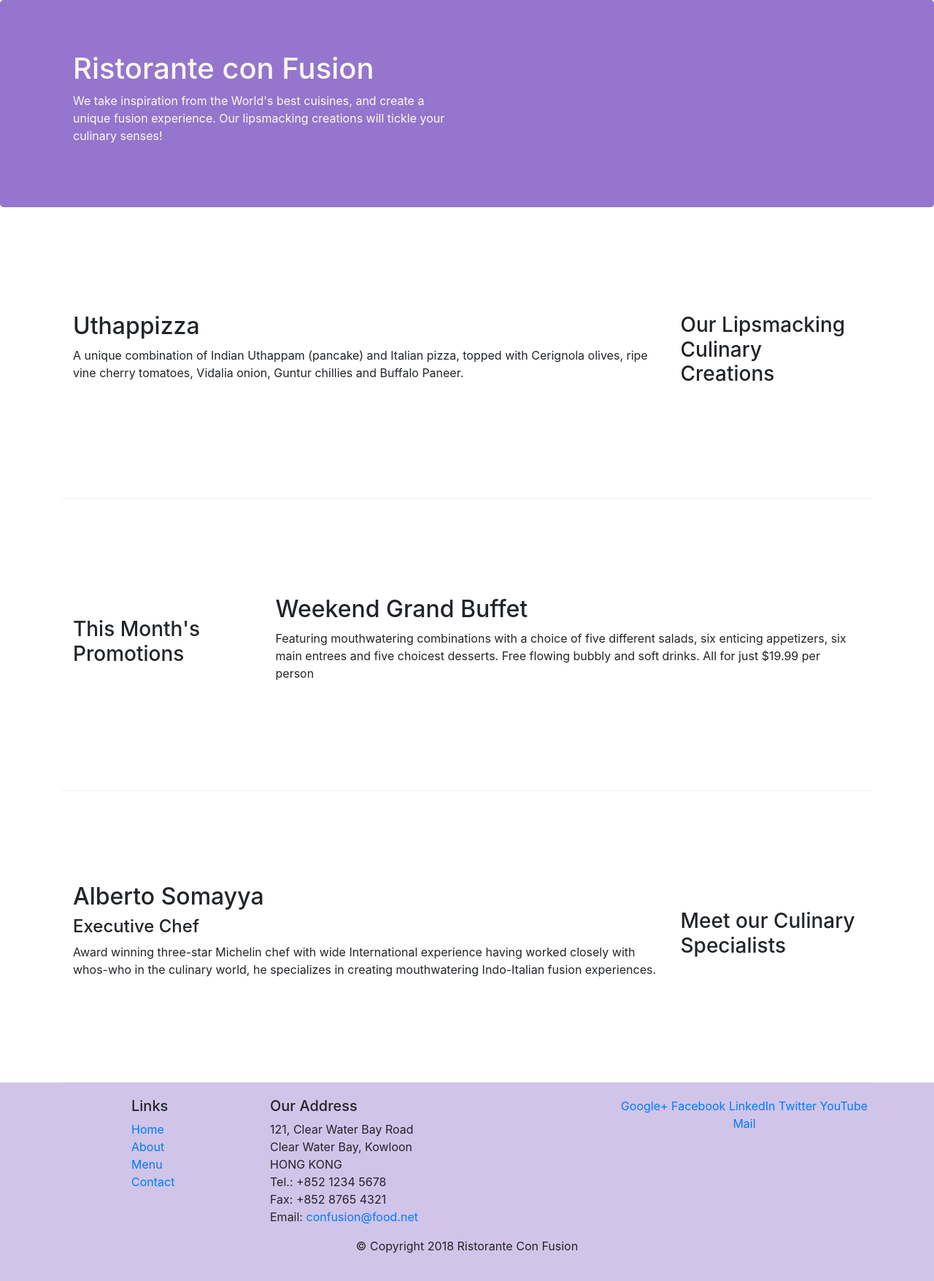
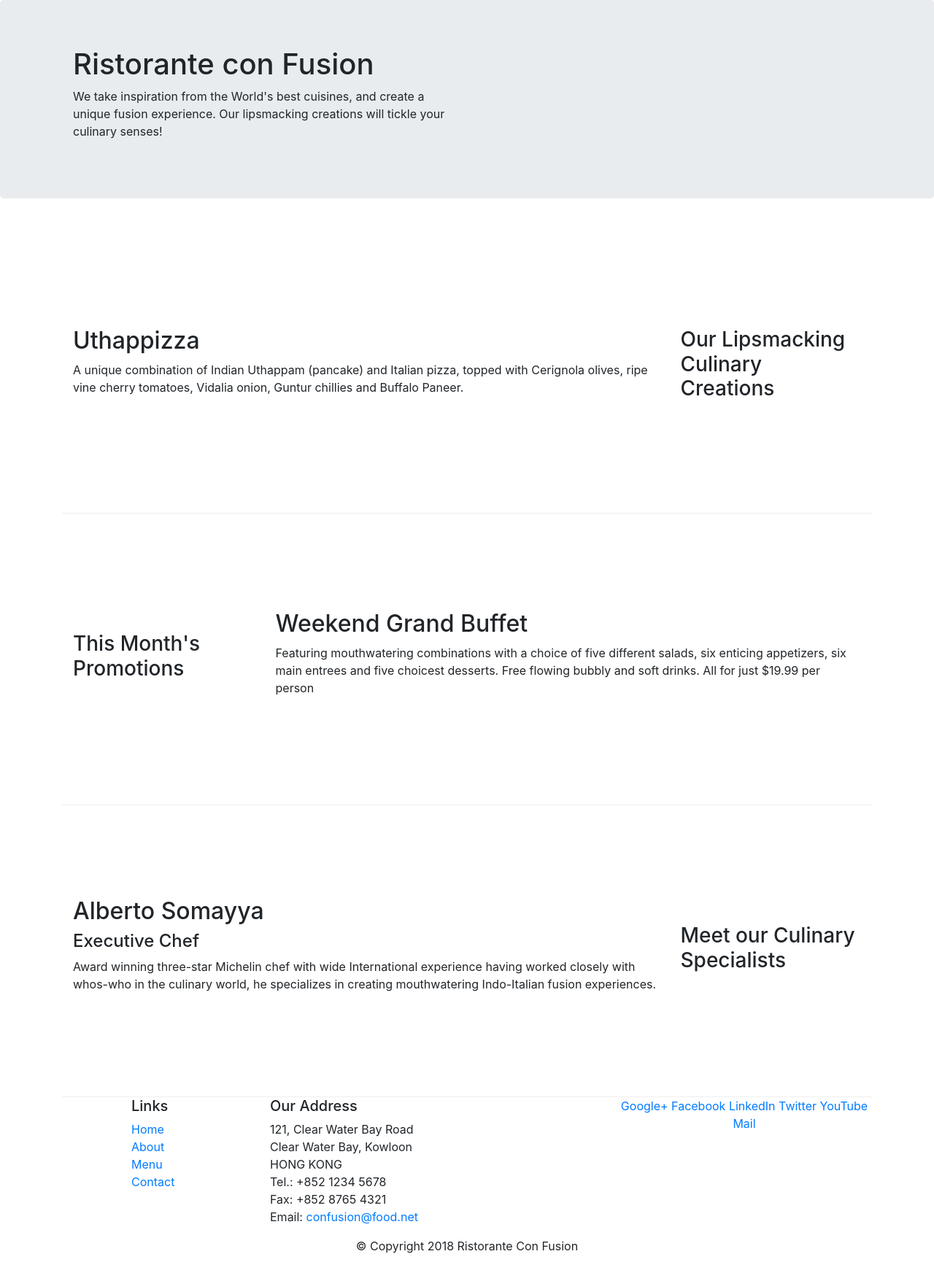
Before and after one commit to anujpatidar3/Coursera-week-1-module-1, a website: page index.html in a window 1280 px wide. Shown: the whole page at 73% size. Drawn offline with nearby package versions, Linux system fonts and the light colour scheme.

Commit message:
Update styles.css

```diff
--- a/css/styles.css
+++ b/css/styles.css
@@ -9,22 +9,3 @@
     border-bottom: 1px ridge;
     min-height: 400px;
 }
-
-.footer {
-    background-color: #D1C4E9;
-    margin: 0px auto;
-    padding: 20px 0px 20px 0px;
-}
-
-.jumbotron {
-    padding: 70px 30px 70px 30px;
-    margin: 0px auto;
-    background: #9575CD;
-    color: floralwhite;
-}
-
-.address {
-    font-size: 80%;
-    margin: 0px;
-    color: #0f0f0f;
-}
```
